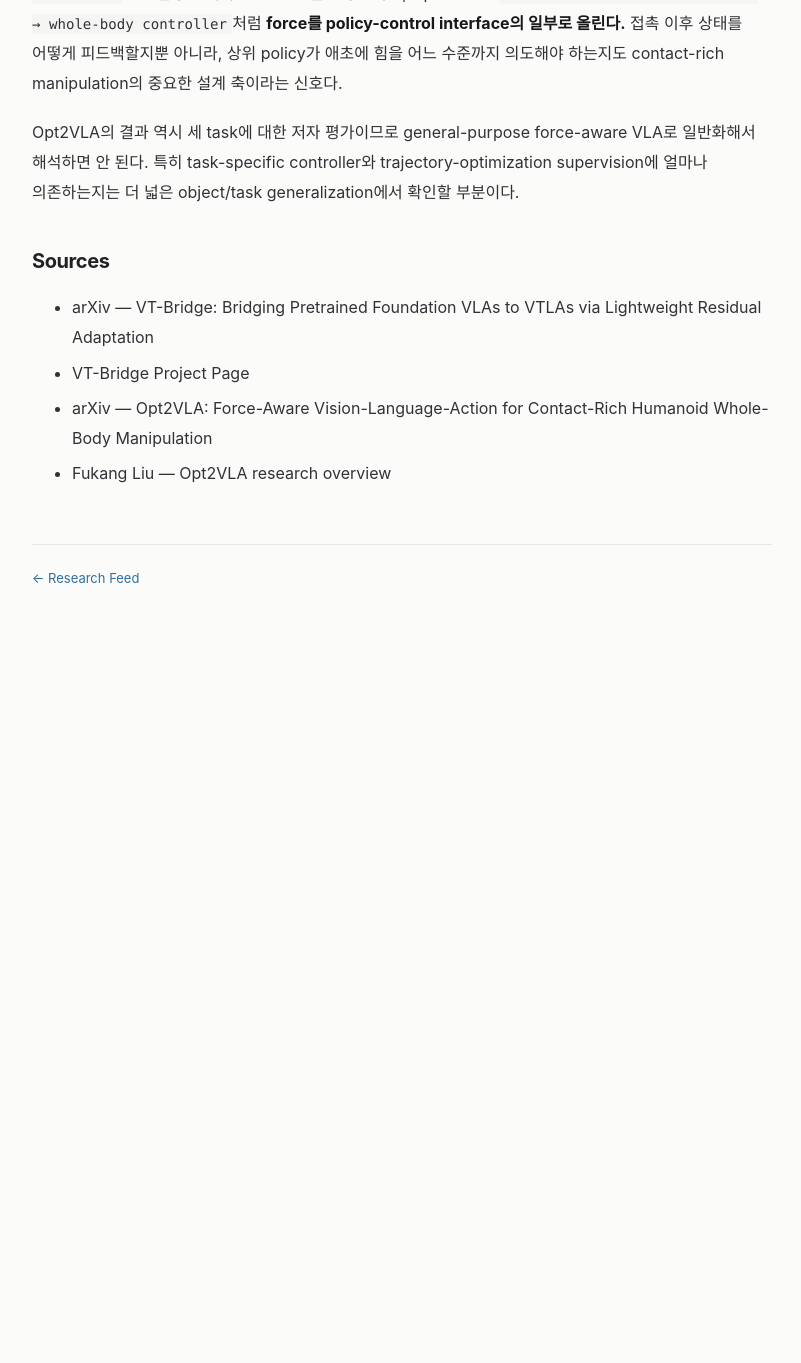
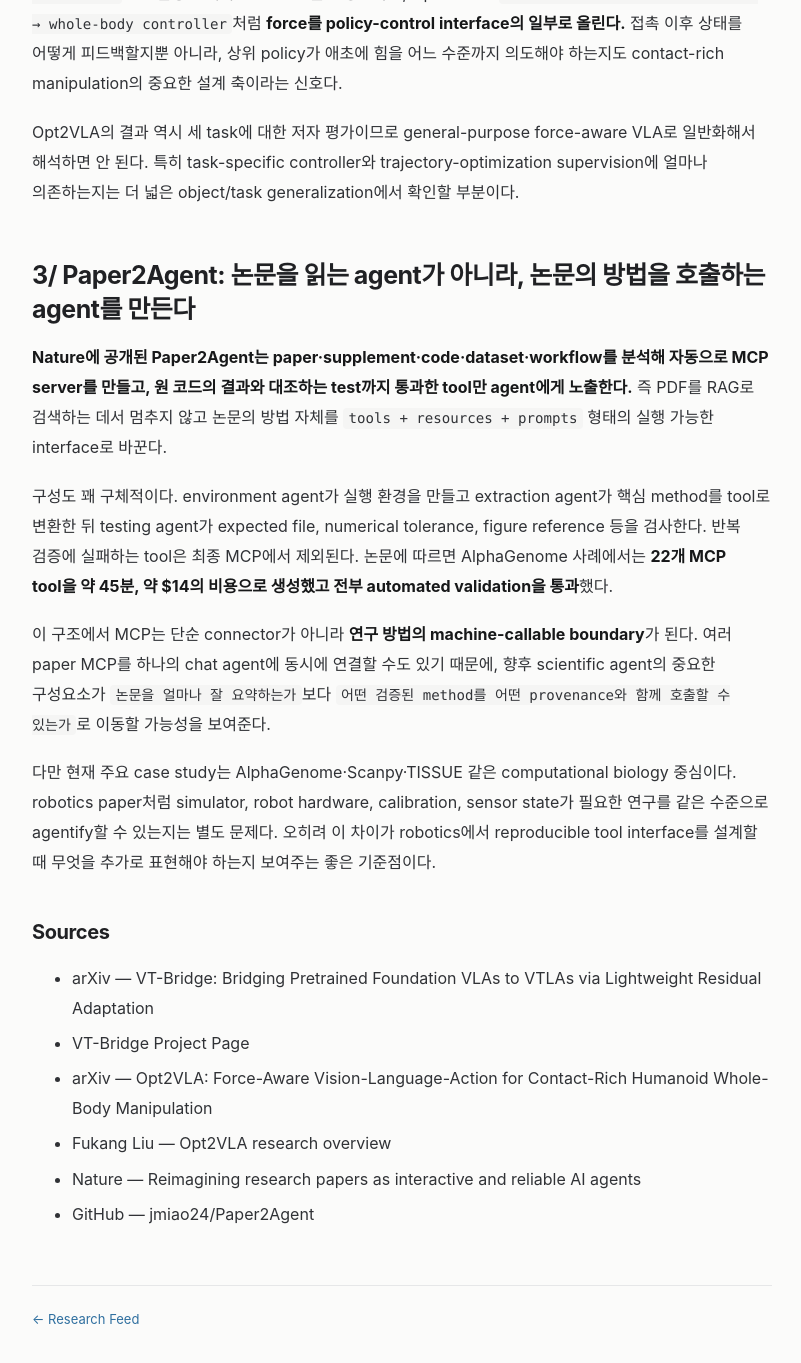
Before and after one commit to nayana224/nayana224.github.io, a Jekyll site: the page built from _research_feed/2026-09-23-research-papers.md, in a window 1280 px wide and 1400 px high, scrolled down 1461 px. Shown: the top 1363 px of the window, without its empty margins (238-1039 px from the left). Built offline with Jekyll 4.4.1, drawn with Linux system fonts in a browser that asks for light colours; before the commit the page ends 2122 px from its top, so only the background shows below that; some of the changed text lies outside the part shown.

Commit message:
Add Paper2Agent to research feed

```diff
--- a/_research_feed/2026-09-23-research-papers.md
+++ b/_research_feed/2026-09-23-research-papers.md
@@ -1,10 +1,10 @@
 ---
 layout: feed_note
-title: "Contact-rich VLA가 tactile correction과 explicit force prediction으로 갈라지고 있다"
-date: 2026-09-23 09:10:00 +0900
+title: "Contact-rich VLA와 실행 가능한 paper agent, 연구 interface가 바뀌고 있다"
+date: 2026-09-23 10:30:00 +0900
 channel: research-papers
 channel_label: Research Papers
-summary: "VT-Bridge는 pretrained VLA에 lightweight tactile residual correction을 더하고, Opt2VLA는 VLA가 motion goal과 continuous contact-force reference를 함께 예측한다. contact-rich manipulation에서 feedback과 force를 policy interface에 넣는 두 접근이다."
+summary: "VT-Bridge와 Opt2VLA는 contact-rich manipulation의 feedback·force interface를 확장하고, Paper2Agent는 논문·코드·데이터를 검증된 MCP tool로 바꿔 연구 결과 자체를 agent-callable interface로 만든다."
 ---
 
 ## 1/ VT-Bridge: pretrained VLA 위에 tactile residual correction을 얹는다
@@ -25,9 +25,21 @@
 
 Opt2VLA의 결과 역시 세 task에 대한 저자 평가이므로 general-purpose force-aware VLA로 일반화해서 해석하면 안 된다. 특히 task-specific controller와 trajectory-optimization supervision에 얼마나 의존하는지는 더 넓은 object/task generalization에서 확인할 부분이다.
 
+## 3/ Paper2Agent: 논문을 읽는 agent가 아니라, 논문의 방법을 호출하는 agent를 만든다
+
+**Nature에 공개된 Paper2Agent는 paper·supplement·code·dataset·workflow를 분석해 자동으로 MCP server를 만들고, 원 코드의 결과와 대조하는 test까지 통과한 tool만 agent에게 노출한다.** 즉 PDF를 RAG로 검색하는 데서 멈추지 않고 논문의 방법 자체를 `tools + resources + prompts` 형태의 실행 가능한 interface로 바꾼다.
+
+구성도 꽤 구체적이다. environment agent가 실행 환경을 만들고 extraction agent가 핵심 method를 tool로 변환한 뒤 testing agent가 expected file, numerical tolerance, figure reference 등을 검사한다. 반복 검증에 실패하는 tool은 최종 MCP에서 제외된다. 논문에 따르면 AlphaGenome 사례에서는 **22개 MCP tool을 약 45분, 약 $14의 비용으로 생성했고 전부 automated validation을 통과**했다.
+
+이 구조에서 MCP는 단순 connector가 아니라 **연구 방법의 machine-callable boundary**가 된다. 여러 paper MCP를 하나의 chat agent에 동시에 연결할 수도 있기 때문에, 향후 scientific agent의 중요한 구성요소가 `논문을 얼마나 잘 요약하는가`보다 `어떤 검증된 method를 어떤 provenance와 함께 호출할 수 있는가`로 이동할 가능성을 보여준다.
+
+다만 현재 주요 case study는 AlphaGenome·Scanpy·TISSUE 같은 computational biology 중심이다. robotics paper처럼 simulator, robot hardware, calibration, sensor state가 필요한 연구를 같은 수준으로 agentify할 수 있는지는 별도 문제다. 오히려 이 차이가 robotics에서 reproducible tool interface를 설계할 때 무엇을 추가로 표현해야 하는지 보여주는 좋은 기준점이다.
+
 ### Sources
 
 - [arXiv — VT-Bridge: Bridging Pretrained Foundation VLAs to VTLAs via Lightweight Residual Adaptation](https://arxiv.org/abs/2609.22606)
 - [VT-Bridge Project Page](https://hoxnocha.github.io/vt-bridge-web/)
 - [arXiv — Opt2VLA: Force-Aware Vision-Language-Action for Contact-Rich Humanoid Whole-Body Manipulation](https://arxiv.org/abs/2609.23968)
 - [Fukang Liu — Opt2VLA research overview](https://fukangl.github.io/)
+- [Nature — Reimagining research papers as interactive and reliable AI agents](https://www.nature.com/articles/s41586-026-11044-y)
+- [GitHub — jmiao24/Paper2Agent](https://github.com/jmiao24/Paper2Agent)
```
